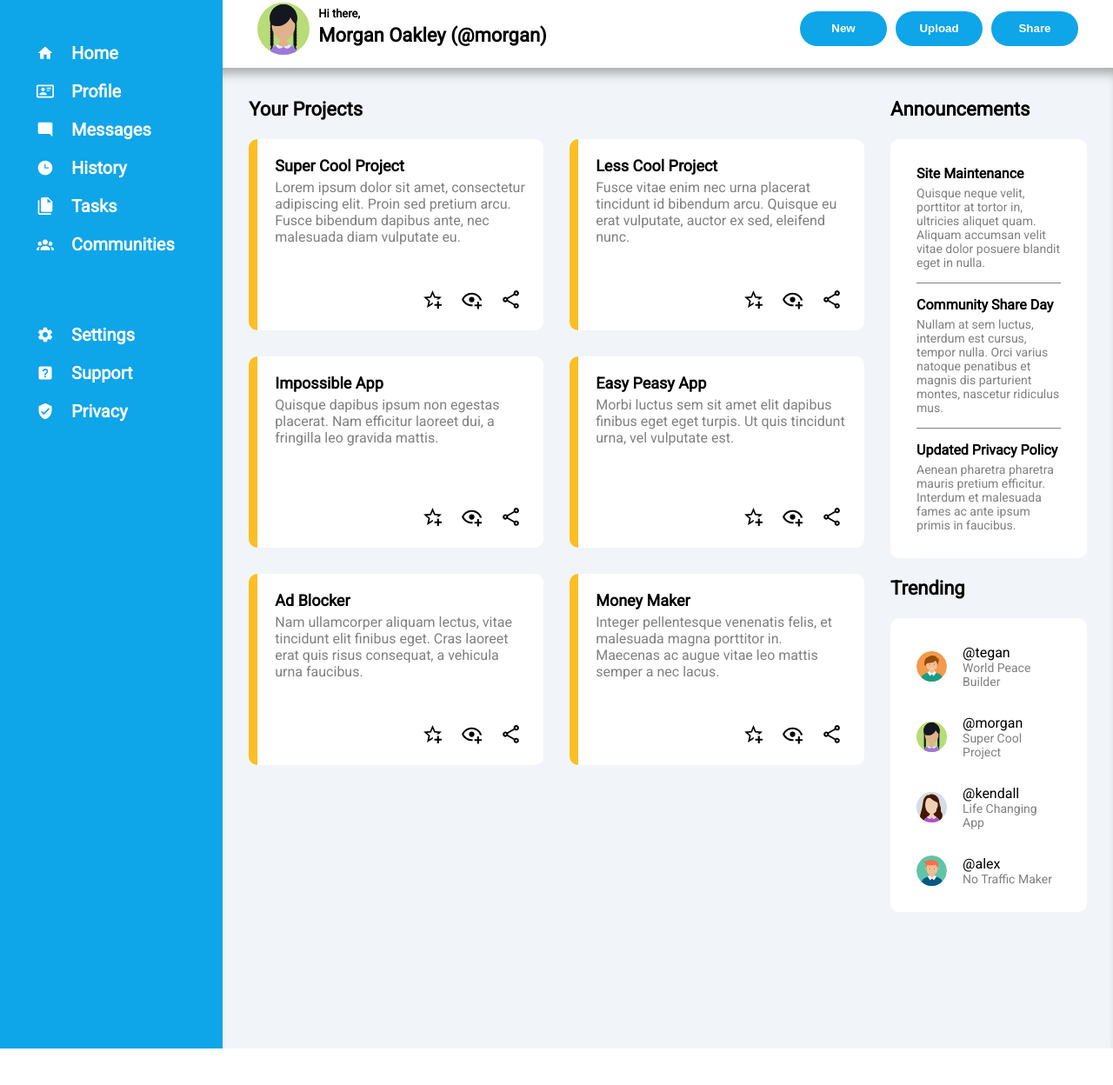
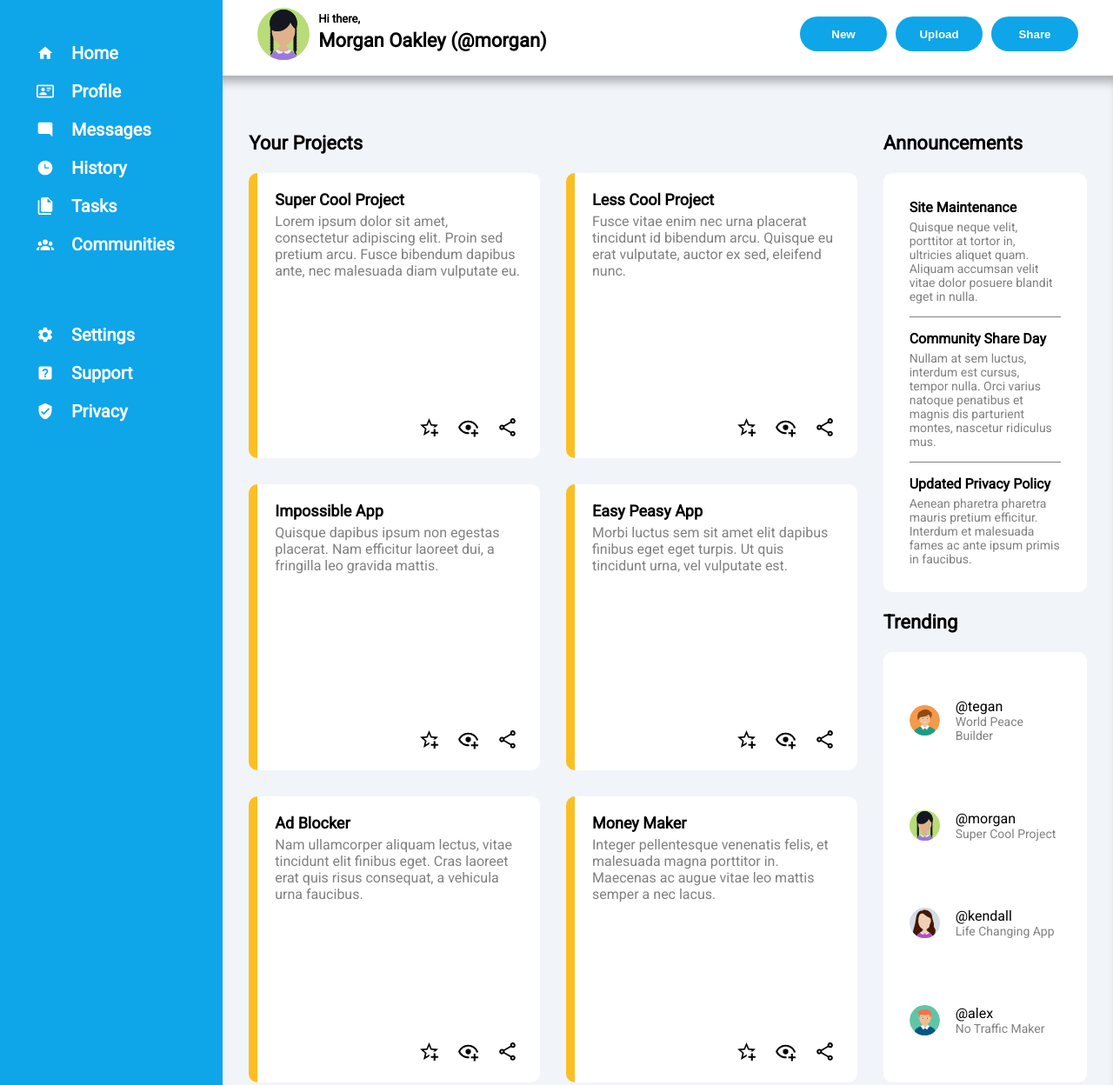
Before and after one commit to Piotrek18/Admin_Dashboard, a plain HTML site: page index.html in a window 1280 px wide. Shown: the part 83-1331 px from the top of the page at 87% size. Before the commit the page ends 1289 px from the top, so only its background shows below. Drawn offline with Linux system fonts and the light colour scheme.

Commit message:
Fix main layout

```diff
--- a/styles.css
+++ b/styles.css
@@ -31,18 +31,12 @@ nav{
 
 main{
     display: grid;
-    grid-template-columns: 2fr 1fr 1fr;
+    grid-template-columns: 1fr 1fr 0.7fr;
     grid-template-rows: 1fr 1fr;
     column-gap: 30px;
     background-color: #f1f5f9;
     box-shadow: -1px 14px 12px -7px rgba(0,0,0,0.3) inset;
-    padding: 0 30px;
-}
-
-.Projects{
-    grid-row: 1/3;
-    grid-column: 1/3;
-
+    padding: 30px 30px;
 }
 
 .Projects > h3 {
@@ -54,6 +48,7 @@ main{
     display: grid;
     grid-template: 1fr 1fr 1fr / 1fr 1fr;
     gap: 30px;
+    flex: 1;
 }
 
 .Project{
@@ -189,6 +184,7 @@ input[type="search"]{
     padding: 30px;
     display: grid;
     gap: 15px;
+    flex-grow: 1;
 }
 
 .Announcement > p {
@@ -216,6 +212,7 @@ input[type="search"]{
     padding: 30px;
     display: grid;
     gap: 30px;
+    flex-grow: 1;
 }
 
 .Trending-users > p{
@@ -237,3 +234,23 @@ input[type="search"]{
     grid-row: 1/3;
     align-self: center;
 }
+
+.Projects{
+    grid-area: 1/1/3/3;
+    display: flex;
+    flex-direction: column;
+    justify-content: start;
+    align-items: flex-start;
+}
+
+.Announcements{
+    display: flex;
+    flex-direction: column;
+    grid-column: 3;
+}
+
+.Trending{
+    grid-area: 2/3;
+    display: flex;
+    flex-direction: column;
+}
```
